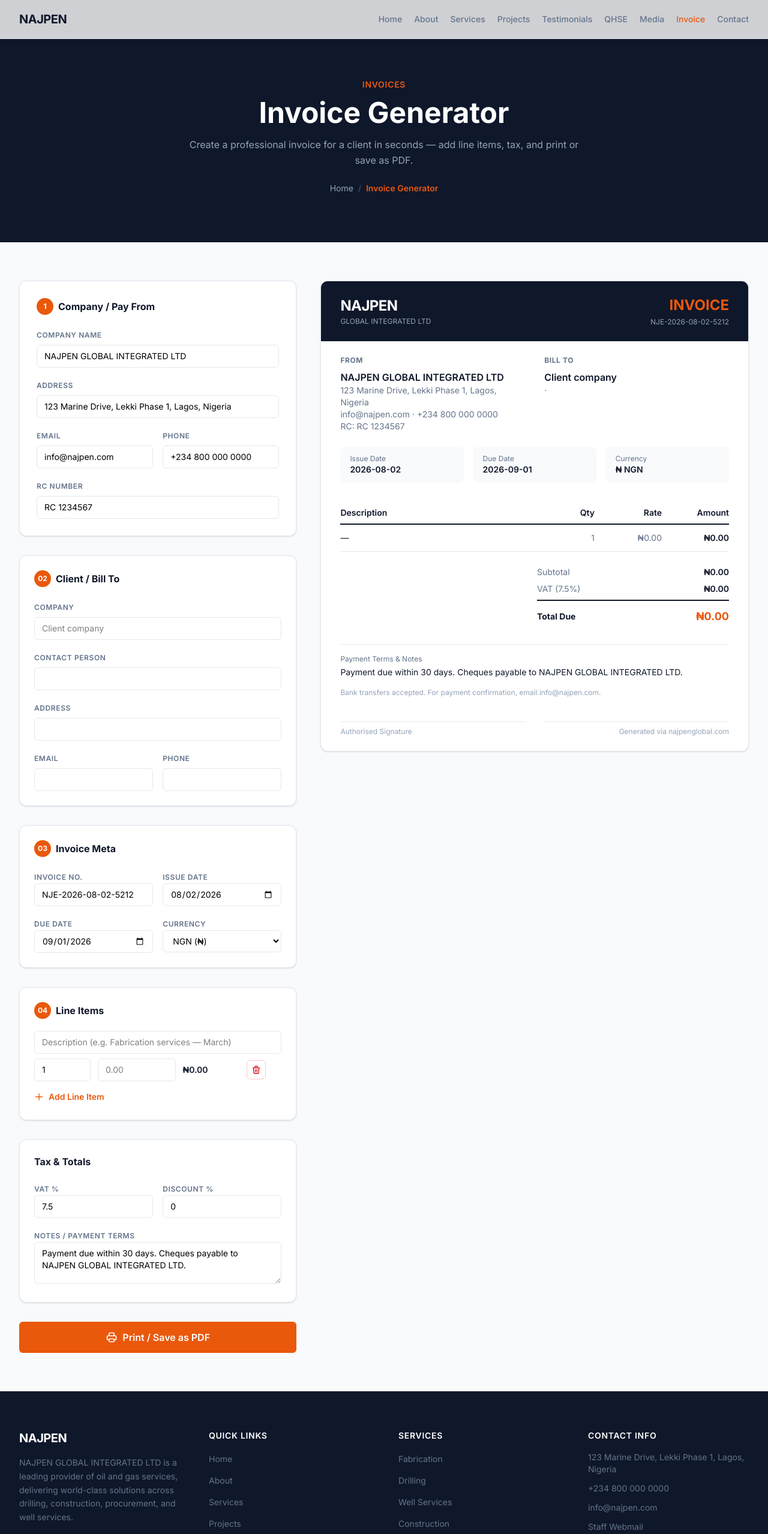
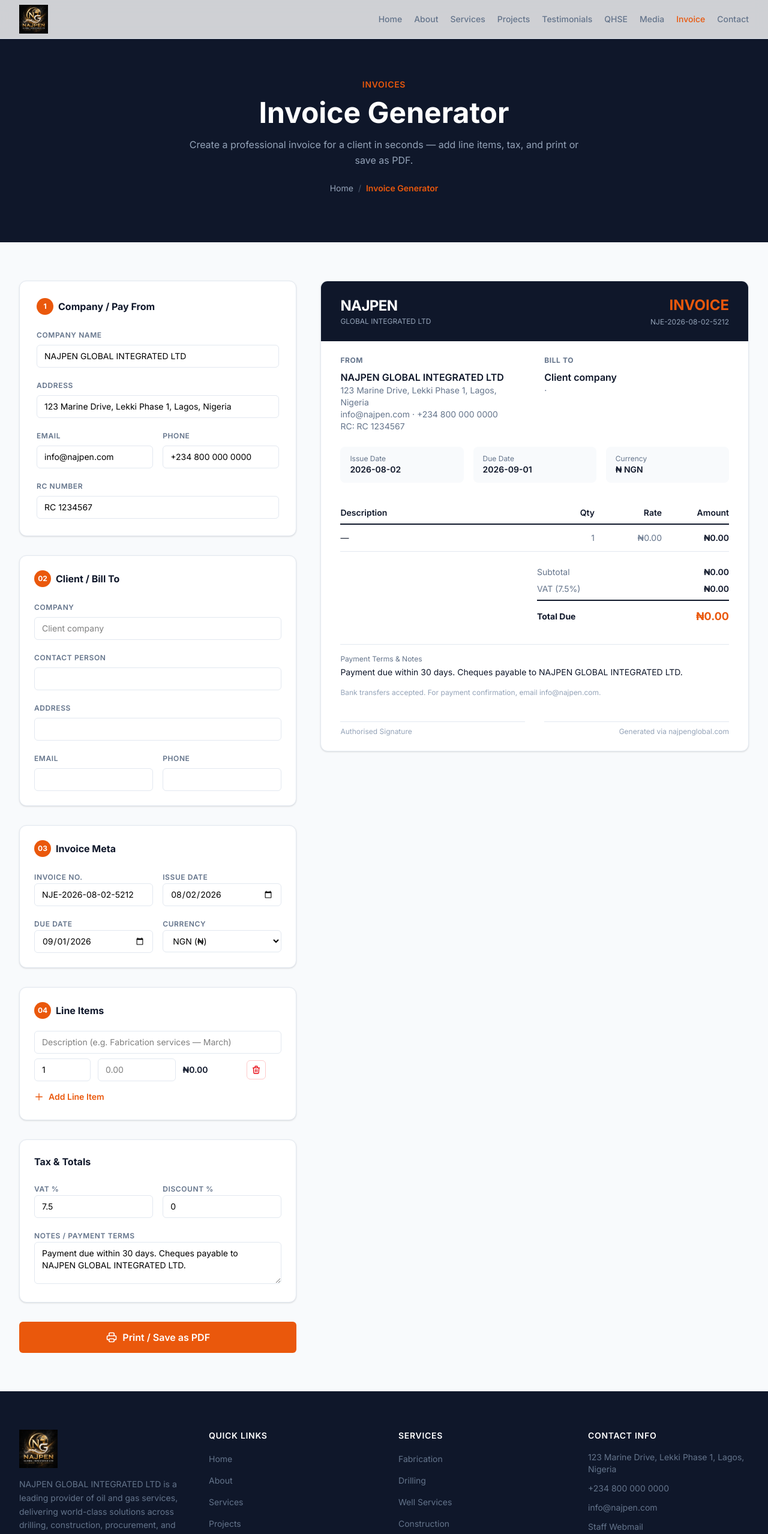
Before and after one commit to soloabe65/najpen, a React (Vite) app: page /invoice in a window 1280 px wide. Shown: the top 2558 px of the page at 60% size. Built offline with nearby package versions, Linux system fonts and the light colour scheme.

Commit message:
Use logo.jpg as site logo and favicon

```diff
--- a/index.html
+++ b/index.html
@@ -2,7 +2,7 @@
 <html lang="en">
   <head>
     <meta charset="UTF-8" />
-    <link rel="icon" type="image/svg+xml" href="/favicon.svg" />
+    <link rel="icon" type="image/jpeg" href="/images/logo.jpg" />
     <meta name="viewport" content="width=device-width, initial-scale=1.0" />
     <title>NAJPEN GLOBAL INTEGRATED LTD</title>
     <meta name="description" content="NAJPEN GLOBAL INTEGRATED LTD - World-class oil & gas services including drilling, fabrication, construction, well services, and more." />
--- a/src/components/sections/Footer.jsx
+++ b/src/components/sections/Footer.jsx
@@ -6,7 +6,7 @@
       <div className="max-w-7xl mx-auto px-4 sm:px-6 lg:px-8 py-16">
         <div className="grid grid-cols-1 sm:grid-cols-2 lg:grid-cols-4 gap-10 lg:gap-12">
           <div>
-            <h3 className="text-xl font-bold tracking-tight mb-4">NAJPEN</h3>
+            <img src="/images/logo.jpg" alt="NAJPEN GLOBAL INTEGRATED LTD" className="h-16 w-16 object-contain mb-4" />
             <p className="text-sm text-[#64748B] leading-relaxed mb-6">
               NAJPEN GLOBAL INTEGRATED LTD is a leading provider of oil and gas services, delivering world-class
               solutions across drilling, construction, procurement, and well services.
--- a/src/components/sections/Navbar.jsx
+++ b/src/components/sections/Navbar.jsx
@@ -25,8 +25,8 @@
     <nav className="fixed top-0 left-0 right-0 z-50 bg-white/80 backdrop-blur-md border-b border-[#E2E8F0]">
       <div className="max-w-7xl mx-auto px-4 sm:px-6 lg:px-8">
         <div className="flex items-center justify-between h-16">
-          <NavLink to="/" className="text-[#0F172A] font-bold text-xl tracking-tight">
-            NAJPEN
+          <NavLink to="/" className="flex items-center">
+            <img src="/images/logo.jpg" alt="NAJPEN GLOBAL INTEGRATED LTD" className="h-12 w-12 object-contain" />
           </NavLink>
           <div className="hidden xl:flex items-center gap-5">
             {navLinks.map((link) => (
```
Also changed, not shown: public/images/logo.jpg (added).
